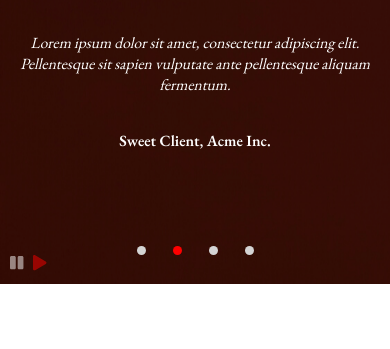
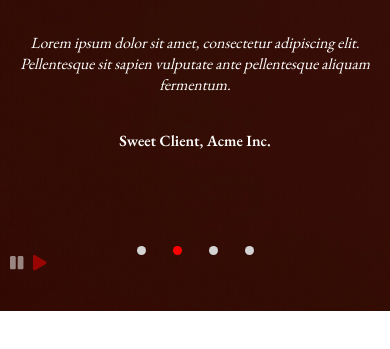
Before and after one commit to sthefanoc/carvalhosiqueira.com.br, a Gatsby site: page / in a window 390 px wide. Shown: the part 3160-3509 px from the top of the page. Built offline with nearby package versions, Linux system fonts and the light colour scheme; Gatsby itself is replaced by a stand-in of ours.

Commit message:
component: testimonials padding bottom mobile

```diff
--- a/src/components/Testimonials.css
+++ b/src/components/Testimonials.css
@@ -196,4 +196,7 @@
     .testimonials .testimonials-name{
         font-size: 4vw;
     }
+    .testimonials-section .control-buttons{
+        padding-bottom: 10%;
+    }
 }
```
